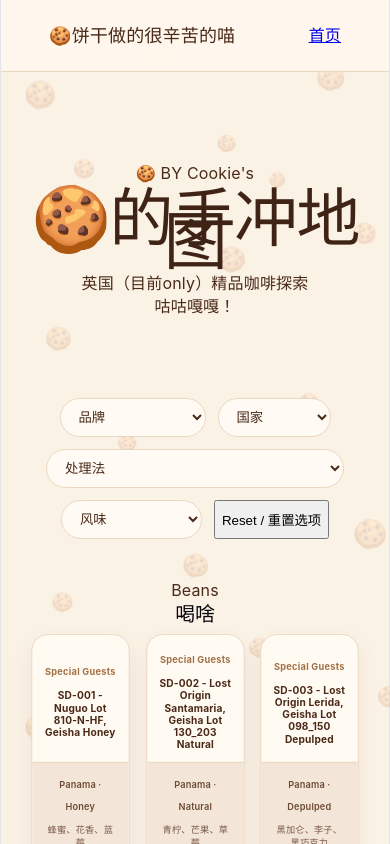
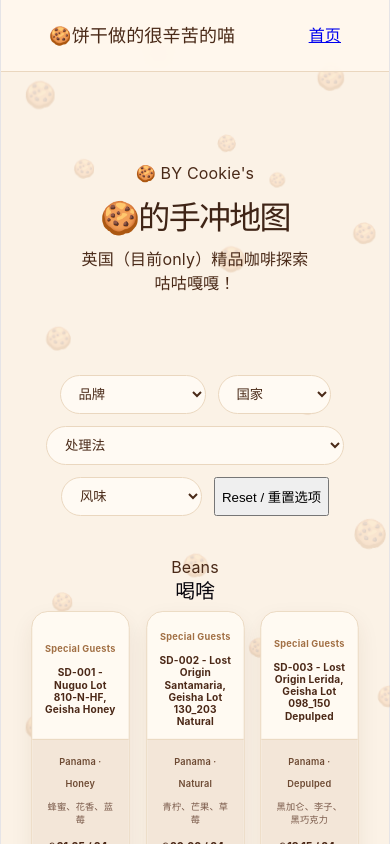
Before and after one commit to davisfang66/coffee-explorer, a React (Vite) app: page / in a window 390 px wide. Shown: the top 844 px of the page. Built offline with nearby package versions, Linux system fonts and the light colour scheme.

Commit message:
fix mobile viewport

```diff
--- a/src/App.css
+++ b/src/App.css
@@ -312,6 +312,7 @@ body {
 }
 
 
+
 /* =========================
    MOBILE RESPONSIVE PATCH
    (SAFE - DO NOT OVERRIDE DESIGN)
@@ -366,6 +367,16 @@ body {
    VERY SMALL PHONE (iPhone SE)
 ========================= */
 
+@media (max-width: 420px) {
+
+  .coffee-grid {
+    grid-template-columns: 1fr;
+  }
+
+  .hero h1 {
+    font-size: 32px;
+  }
+}
 
 /* =========================
    MOBILE 3-COLUMN FIX
```
